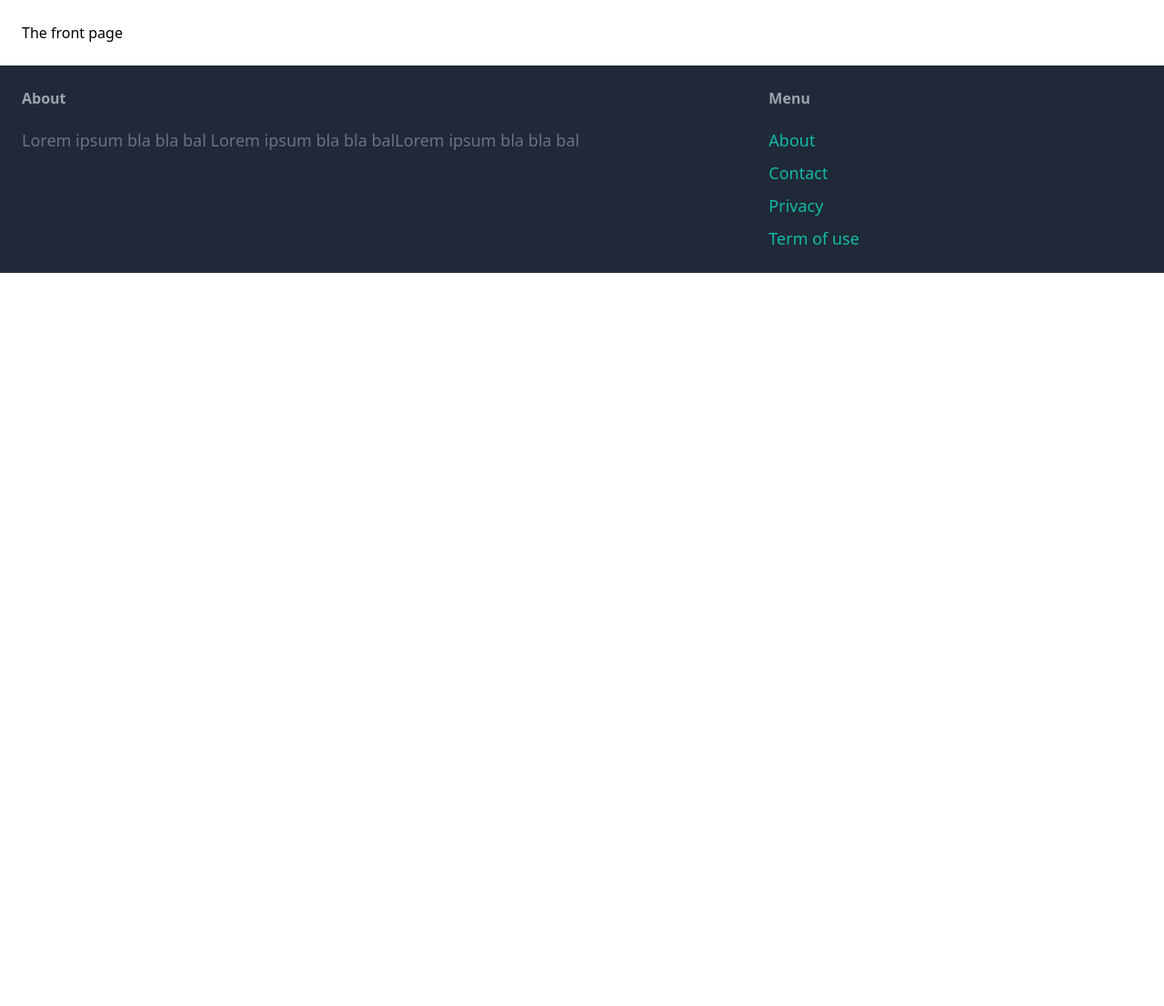
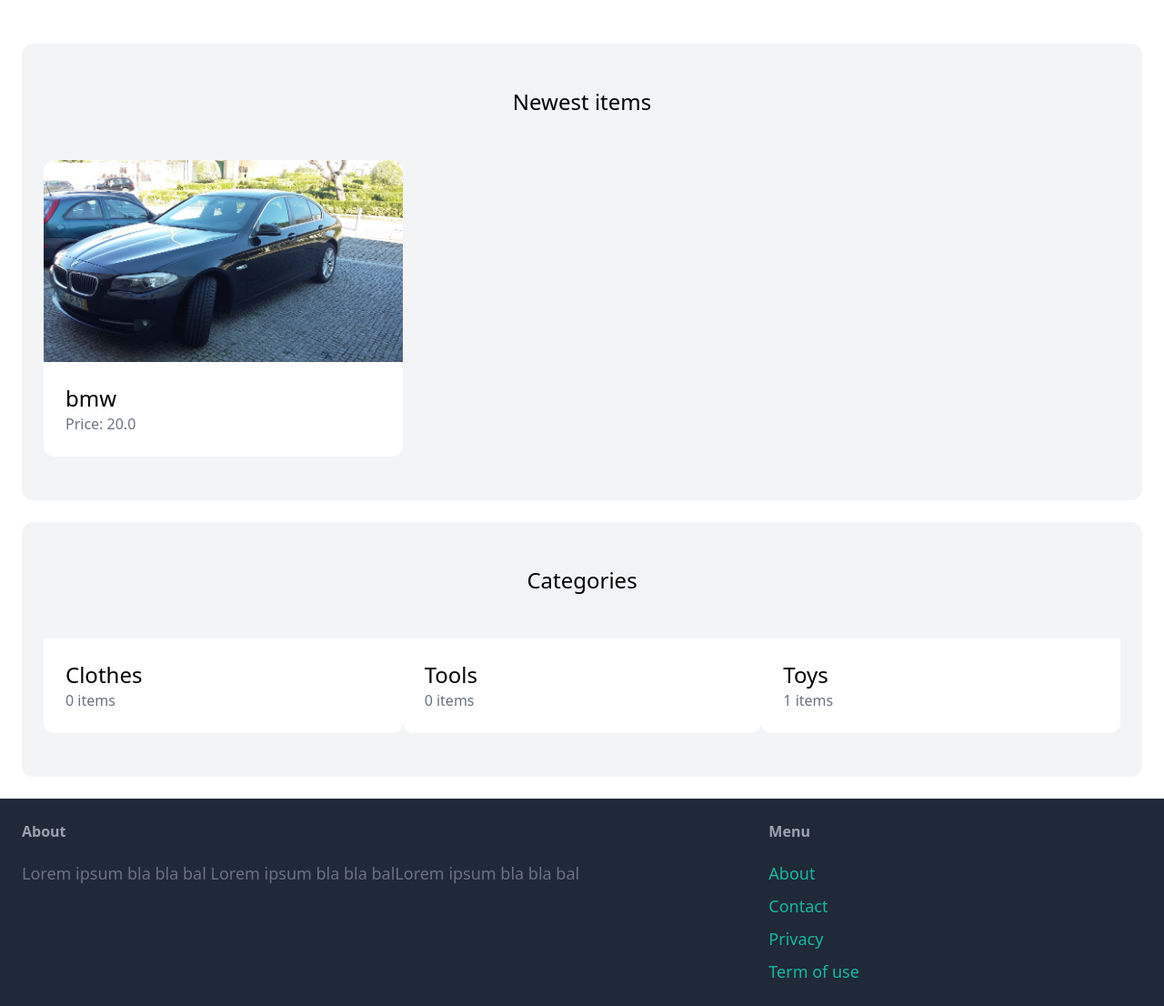
Before and after one commit to luisbnl22/Django_P1, a Django app: page / in a window 1280 px wide. Shown: the part 77-1183 px from the top of the page at 91% size. Before the commit the page ends 377 px from the top, so only its background shows below. Run offline with Django 5.2, Linux system fonts and the light colour scheme; data comes from the database, SQL or seed files in the repository; both versions use the stored data as it was after the commit; some libraries are stand-ins or nearby versions.

Commit message:
intermediate progress

```diff
--- a/myprojectwebsite/core/templates/core/index.html
+++ b/myprojectwebsite/core/templates/core/index.html
@@ -4,5 +4,45 @@
 
 
 {% block content %}
-<h1>The front page</h1>
+    <div class="mt-6 px-6 py-12 bg-gray-100 rounded-xl">
+        <h2 class="mb-12 text-2xl text-center">Newest items</h2>
+
+        <div class="grid grid-cols-3 gap 3">
+            {% for item in items %}
+                <div>
+                    <a href="#">
+                        <div>
+                            <!--<p>{{ item.price }}</p>-->
+                            <img src="{{ item.image.url }}" class="rounded-t-xl" >
+                        </div>
+
+                        <div class="p-6 bg-white rounded-b-xl">
+                            <h2 class="text-2xl">{{ item.name }}</h2>
+                            <p class="text-gray-500">Price: {{ item.price }}</p>
+                        </div>
+                    </a>
+                </div>
+            {% endfor %}
+        </div>
+    </div>
+
+    <div class="mt-6 px-6 py-12 bg-gray-100 rounded-xl">
+        <h2 class="mb-12 text-2xl text-center">Categories</h2>
+
+        <div class="grid grid-cols-3 gap 3">
+            {% for category in categories %}
+            <div>
+                <a href="#">
+
+                    <div class="p-6 bg-white rounded-b-xl">
+                        <h2 class="text-2xl">{{ category.name }}</h2>
+                        <p class="text-gray-500">{{ category.items.count }} items</p>
+                    </div>
+                </a>
+            </div>
+         {% endfor %}
+        </div>
+
+    </div>
+
 {% endblock %}
--- a/myprojectwebsite/core/views.py
+++ b/myprojectwebsite/core/views.py
@@ -2,10 +2,17 @@ from django.shortcuts import render
 
 # Create your views here.
 
+from item.models import Category, Item
 
 
 def index(request):
-    return render(request, 'core/index.html')
+    items = Item.objects.filter(is_sold=False)[0:6]
+    categories = Category.objects.all()
+
+    return render(request, 'core/index.html'
+                  ,{'categories': categories
+                  ,'items' : items},
+                  )
 
 
 def contact(request):
--- a/myprojectwebsite/myprojectwebsite/urls.py
+++ b/myprojectwebsite/myprojectwebsite/urls.py
@@ -16,6 +16,9 @@ Including another URLconf
 """
 from django.contrib import admin
 from django.urls import path
+from django.conf import settings
+from django.conf.urls.static import static
+
 
 from core.views import index, contact
 
@@ -23,4 +26,4 @@ urlpatterns = [
     path('',index, name='index'),
     path('contact/',contact, name='contact'),
     path('admin/', admin.site.urls),
-]
+] + static(settings.MEDIA_URL,document_root=settings.MEDIA_ROOT)
```
Also changed, not shown: myprojectwebsite/db.sqlite3, myprojectwebsite/media/item_images/20170309_153116.jpg (added), myprojectwebsite/media/item_images/Captura_de_Ecrã_2.png (deleted).
